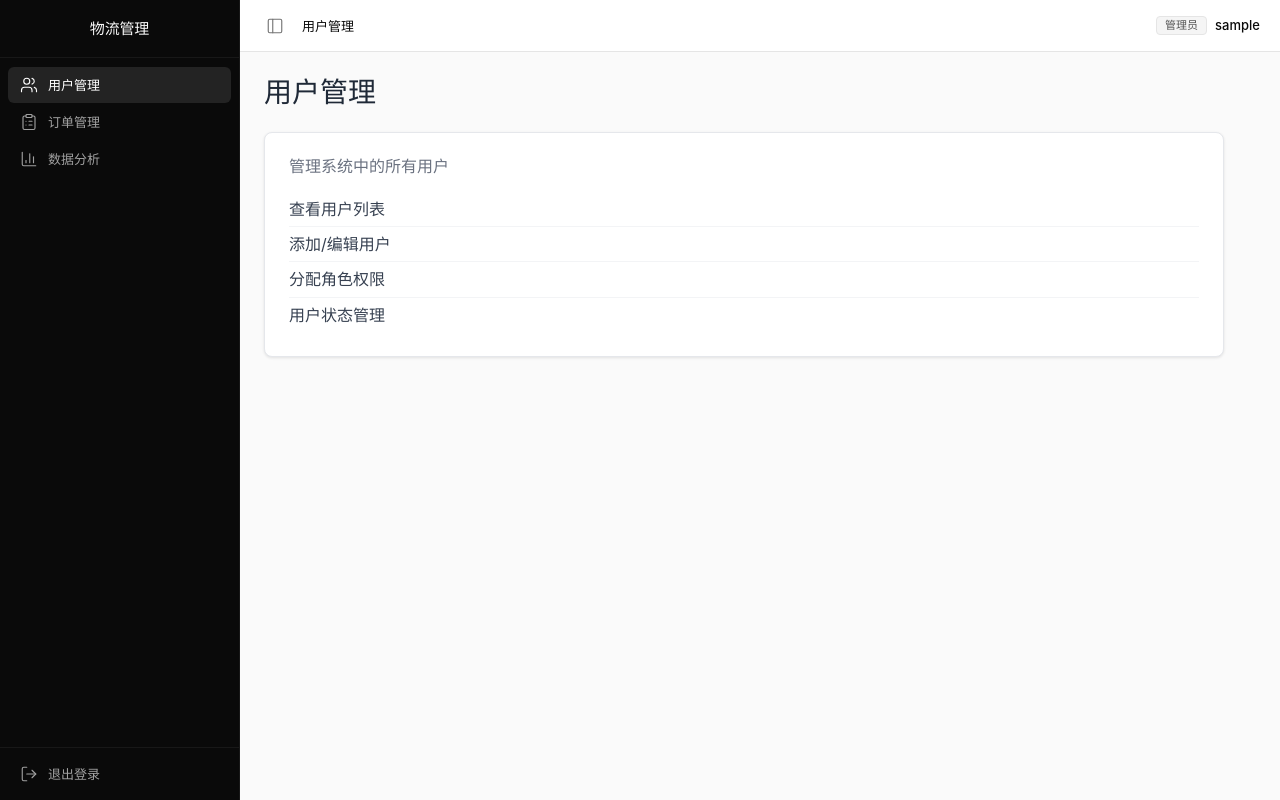
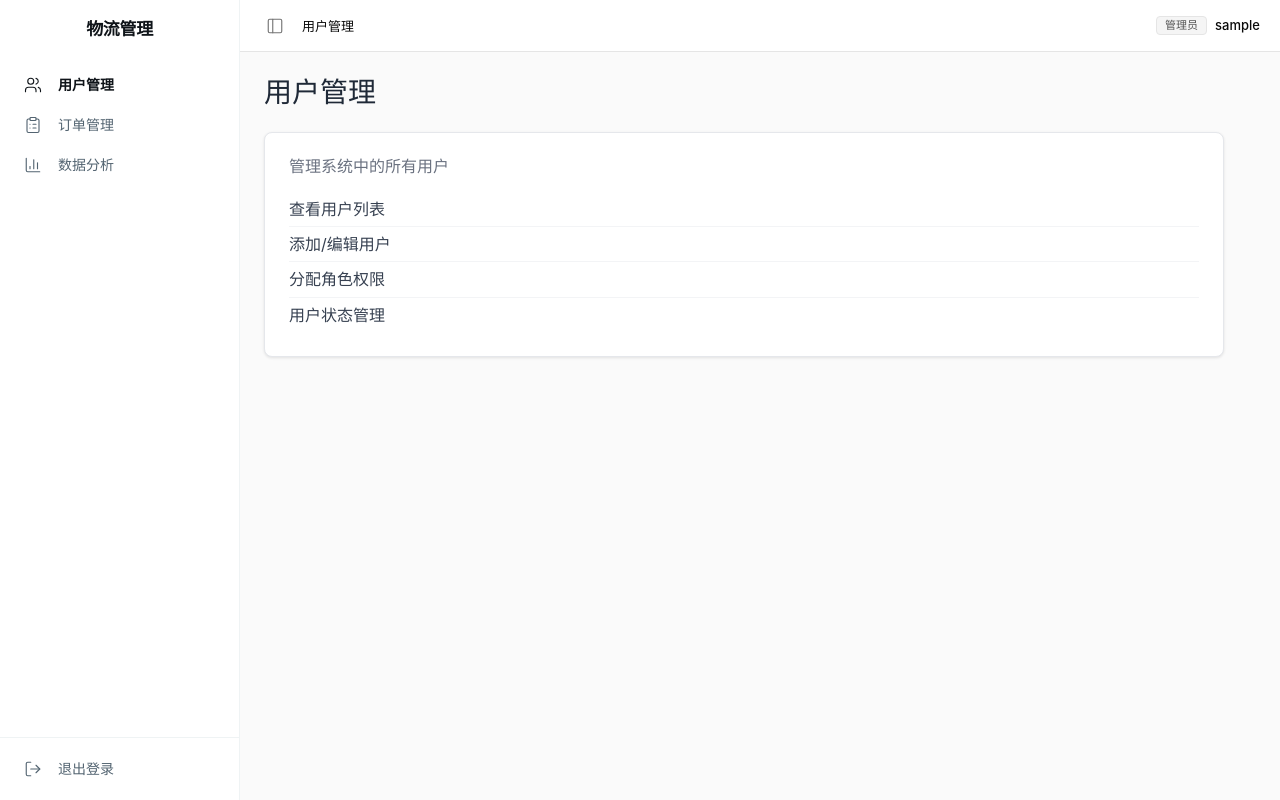
Before and after one commit to Liutianci99/grad_pilipala, a Vue app in the folder frontend/: page /admin/user-management in a window 1280 px wide. Built offline with nearby package versions, Linux system fonts and the light colour scheme; sample sign-in values are in the browser's storage.

Commit message:
🎨 sidebar: X.com style — light bg, pill-shaped nav, bold active

```diff
--- a/frontend/src/views/demo.vue
+++ b/frontend/src/views/demo.vue
@@ -163,15 +163,15 @@ const toggleSidebar = () => { isCollapsed.value = !isCollapsed.value }
     background: #ffffff;
 }
 
-/* ── Sidebar ── */
+/* ── Sidebar (X.com style — light, clean) ── */
 .sidebar {
     width: 240px;
-    background: #0a0a0a;
-    color: #fafafa;
+    background: #ffffff;
+    color: #0f1419;
     display: flex;
     flex-direction: column;
     transition: width 0.2s ease;
-    border-right: 1px solid rgba(255,255,255,0.06);
+    border-right: 1px solid #eff3f4;
 }
 .sidebar.collapsed { width: 64px; }
 
@@ -180,33 +180,32 @@ const toggleSidebar = () => { isCollapsed.value = !isCollapsed.value }
     display: flex;
     align-items: center;
     justify-content: center;
-    border-bottom: 1px solid rgba(255,255,255,0.06);
 }
 .logo h2 {
     margin: 0;
-    font-size: 15px;
-    font-weight: 500;
-    color: #fafafa;
-    letter-spacing: -0.01em;
+    font-size: 17px;
+    font-weight: 700;
+    color: #0f1419;
+    letter-spacing: -0.02em;
 }
-.logo-icon { color: #fafafa; }
+.logo-icon { color: #0f1419; }
 
 .nav-menu {
     flex: 1;
-    padding: 8px 0;
+    padding: 4px 0;
     overflow-y: auto;
 }
 .nav-menu ul { list-style: none; padding: 0; margin: 0; }
-.nav-menu li { margin: 1px 8px; }
+.nav-menu li { margin: 2px 12px; }
 
 .nav-menu a {
     display: flex;
     align-items: center;
-    gap: 10px;
-    padding: 9px 12px;
-    color: #a1a1a1;
+    gap: 16px;
+    padding: 10px 12px;
+    color: #536471;
     text-decoration: none;
-    border-radius: 6px;
+    border-radius: 9999px;
     transition: all 0.15s ease;
     cursor: pointer;
 }
@@ -215,36 +214,37 @@ const toggleSidebar = () => { isCollapsed.value = !isCollapsed.value }
     padding: 10px;
 }
 .nav-menu a:hover {
-    background: rgba(255,255,255,0.06);
-    color: #fafafa;
+    background: #f7f9f9;
+    color: #0f1419;
 }
 .nav-menu a.active {
-    background: rgba(255,255,255,0.1);
-    color: #ffffff;
+    background: transparent;
+    color: #0f1419;
+    font-weight: 700;
 }
 
 .icon { min-width: 18px; flex-shrink: 0; }
-.title { font-size: 13px; white-space: nowrap; }
+.title { font-size: 14px; white-space: nowrap; }
 
 .sidebar-footer {
-    padding: 8px;
-    border-top: 1px solid rgba(255,255,255,0.06);
+    padding: 12px;
+    border-top: 1px solid #eff3f4;
 }
 .logout-link {
     display: flex;
     align-items: center;
-    gap: 10px;
-    padding: 9px 12px;
-    color: #a1a1a1;
+    gap: 16px;
+    padding: 10px 12px;
+    color: #536471;
     text-decoration: none;
-    border-radius: 6px;
+    border-radius: 9999px;
     transition: all 0.15s ease;
     cursor: pointer;
-    font-size: 13px;
+    font-size: 14px;
 }
 .logout-link:hover {
-    background: rgba(255,255,255,0.06);
-    color: #fafafa;
+    background: #f7f9f9;
+    color: #0f1419;
 }
 
 /* ── Main ── */
```
